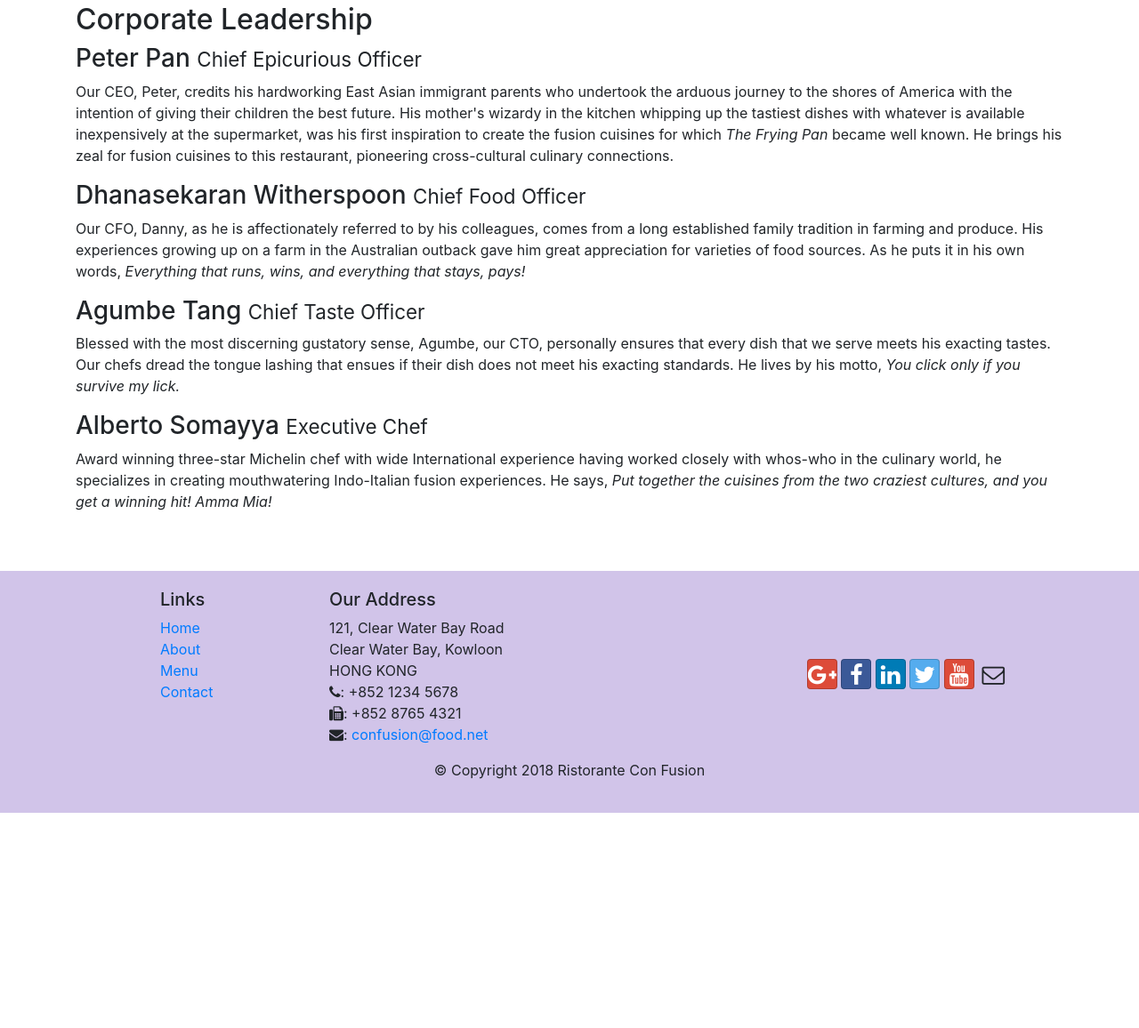
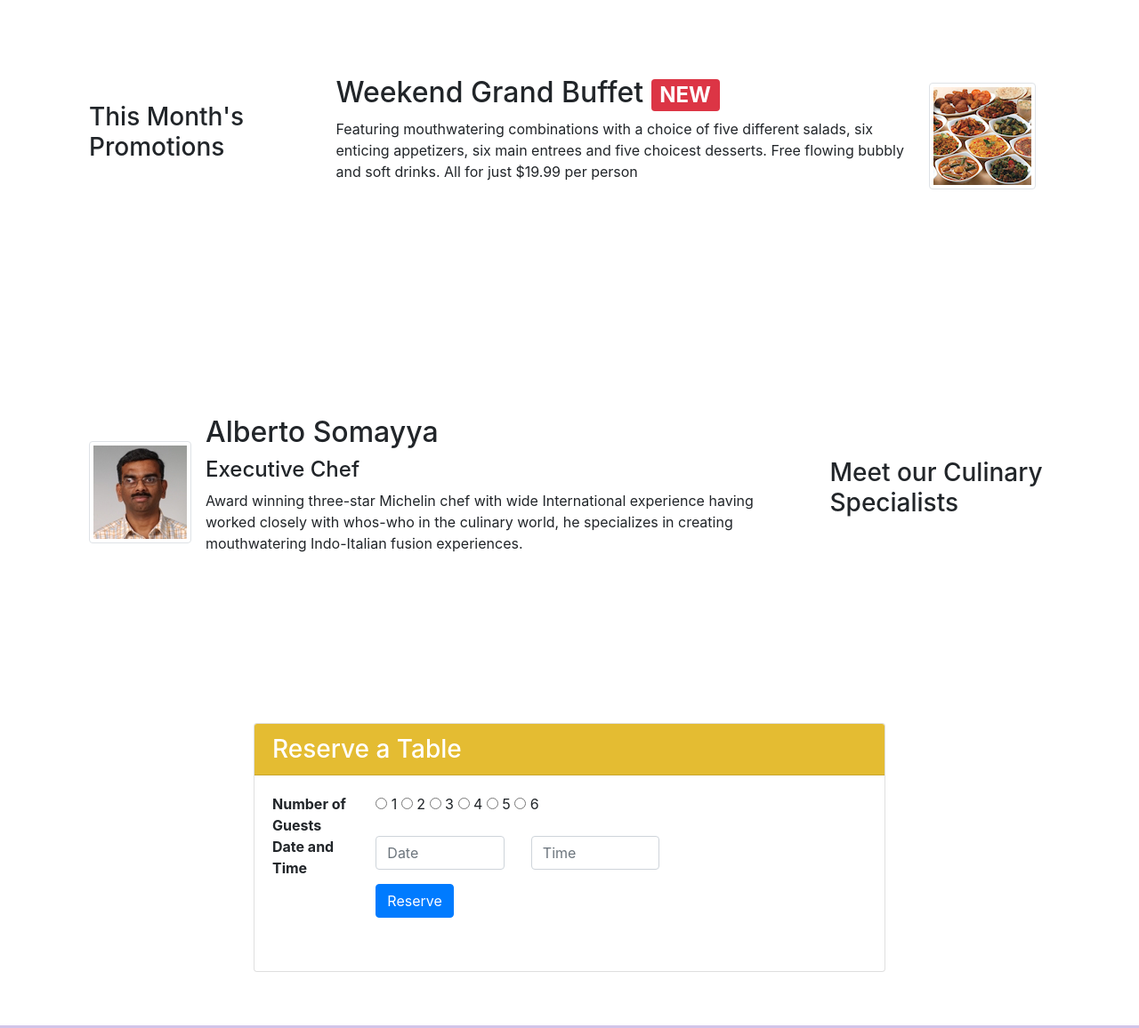
Before and after one commit to jnorbi99/Bootstrap, a website: page index.html in a window 1280 px wide. Shown: the part 781-1937 px from the top of the page at 89% size. Before the commit the page ends 1695 px from the top, so only its background shows below. Drawn offline with nearby package versions, Linux system fonts and the light colour scheme.

Commit message:
Assignment 2

```diff
--- a/css/style.css
+++ b/css/style.css
@@ -36,3 +36,11 @@ body {
 .navbar-dark {
     background-color: #512DA8;
 }
+
+.formbg {
+    background-color: #e4bc32;
+}
+
+.btn1 {
+    color: black;
+}
--- a/index.html
+++ b/index.html
@@ -44,6 +44,11 @@
                 <div class="col-12 col-sm align-self-center">
                     <img src="img/logo.png" class="img-fluid">
                 </div>
+                <div class="col-12 col-sm-3 align-self-center btn1 btn-sm">
+                    <button type="button" class="btn text-black">
+                        <a href="#restab" class="btn btn-warning btn1 btn-sm" role="button">Reserve Table</a>
+                    </button>
+                </div>
             </div>
         </div>
     </header>
@@ -57,34 +62,98 @@
                 <div class="media">
                     <img class="d-flex mr-3 img-thumbnail align-self-center" src="img/uthappizza.png" alt="utahpizza">
                     <div class="media-body">
-                        <h2 class="mt-0">UthaPizza <span class="badge badge-danger">Hot</span> <span class="badge-pill badge-secondary">$4.99</span></h2>
+                        <h2 class="mt-0">UthaPizza <span class="badge badge-danger">HOT</span> <span class="badge-pill badge-secondary">$4.99</span></h2>
                         <p class="d-none d-sm-block">A unique combination od infian Uthappam (pancake) and italian Pizza, topped with Carignola olives, ripe vine cherry tomatos, Vidalia onion, Guntur chillies and Buffalo Paneer.</p>
                     </div>
                 </div>
             </div>
         </div>
 
-        <div class="row row-content">
-            <div>
-                <h2>Corporate Leadership</h2>
-                <h3>Peter Pan <small>Chief Epicurious Officer</small></h3>
-                <div class="d-none d-sm-block">
-                    <p>Our CEO, Peter, credits his hardworking East Asian immigrant parents who undertook the arduous journey to the shores of America with the intention of giving their children the best future. His mother's wizardy in the kitchen whipping up the tastiest dishes with whatever is available inexpensively at the supermarket, was his first inspiration to create the fusion cuisines for which <em>The Frying Pan</em> became well known. He brings his zeal for fusion cuisines to this restaurant, pioneering cross-cultural culinary connections.</p>
-                </div>
-                <h3>Dhanasekaran Witherspoon <small>Chief Food Officer</small></h3>
-                <div class="d-none d-sm-block">
-                    <p>Our CFO, Danny, as he is affectionately referred to by his colleagues, comes from a long established family tradition in farming and produce. His experiences growing up on a farm in the Australian outback gave him great appreciation for varieties of food sources. As he puts it in his own words, <em>Everything that runs, wins, and everything that stays, pays!</em></p>
-                </div>
-                <h3>Agumbe Tang <small>Chief Taste Officer</small></h3>
-                <div class="d-none d-sm-block">
-                    <p>Blessed with the most discerning gustatory sense, Agumbe, our CTO, personally ensures that every dish that we serve meets his exacting tastes. Our chefs dread the tongue lashing that ensues if their dish does not meet his exacting standards. He lives by his motto, <em>You click only if you survive my lick.</em></p>
-                </div>
-                <h3>Alberto Somayya <small>Executive Chef</small></h3>
-                <div class="d-none d-sm-block">
-                    <p>Award winning three-star Michelin chef with wide International experience having worked closely with whos-who in the culinary world, he specializes in creating mouthwatering Indo-Italian fusion experiences. He says, <em>Put together the cuisines from the two craziest cultures, and you get a winning hit! Amma Mia!</em></p>
+        <div class="row row-content align-items-center">
+            <div class="col-12 col-sm-4 col-md-3">
+                <h3>This Month's Promotions</h3>
+            </div>
+            <div class="col col-sm col-md">
+                <div class="media">
+                    <div class="media-body">
+                        <h2 class="mt-0">Weekend Grand Buffet <span class="badge badge-danger">NEW</span></h2>
+                        <p>Featuring mouthwatering combinations with a choice of five different salads, six enticing appetizers, six main entrees and five choicest desserts. Free flowing bubbly and soft drinks. All for just $19.99 per person </p>
+                    </div>
+                    <img class="d-flex mr-3 img-thumbnail align-self-center" src="img/buffet.png" alt="utahpizza">
                 </div>
             </div>
-       </div>
+        </div>
+
+        <div class="row row-content align-items-center">
+            <div class="col-12 col-sm-4 order-sm-last col-md-3">
+                <h3>Meet our Culinary Specialists</h3>
+            </div>
+            <div class="col col-sm order-sm-first col-md">
+                <div class="media">
+                    <img class="d-flex mr-3 img-thumbnail align-self-center" src="img/alberto.png" alt="alberto">
+                    <div class="media-body">
+                        <h2 class="mt-0">Alberto Somayya</h2>
+                        <h4>Executive Chef</h4>
+                        <p>Award winning three-star Michelin chef with wide International experience having worked closely with whos-who in the culinary world, he specializes in creating mouthwatering Indo-Italian fusion experiences. </p>
+                    </div>
+                </div>
+            </div>
+        </div>
+
+        <form id="restab">
+        <div class="row row-content">
+            <div class="col-2"></div>
+            <div class="col-12 order-sm-last col-sm-8 align-self-center">
+                <div class="card">
+                    <h3 class="card-header formbg text-white">Reserve a Table</h3>
+                    <div class="card-body">
+                        <dl class="row">
+                            <dt class="col-2">Number of Guests</dt>
+                            <div class="col-9 form-group">
+                                <input type="radio" id="1" name="gender" value="1">
+                                <label for="1">1</label>
+                                <input type="radio" id="2" name="gender" value="2">
+                                <label for="2">2</label>
+                                <input type="radio" id="3" name="gender" value="3">
+                                <label for="3">3</label>
+                                <input type="radio" id="4" name="gender" value="4">
+                                <label for="4">4</label>
+                                <input type="radio" id="5" name="gender" value="5">
+                                <label for="5">5</label>
+                                <input type="radio" id="6" name="gender" value="6">
+                                <label for="6">6</label>
+
+                            </div>
+                            <dt class="col-2">Date and Time</dt>
+                            <dd class="col-6">
+                                <div class="form-group row">
+                                        <div class="col-12 col-md-6">
+                                        <input type="text" class="form-control" name="areacode" id="firstname"
+                                            placeholder="Date">
+                                    </div>
+                                    <div class="col-12 col-md-6">
+                                        <input type="tel" class="form-control" name="telnum" id="firstname"
+                                            placeholder="Time">
+                                    </div>
+                                </div>
+                                <div class="form-group row">
+                                    <div class="offset-md col-md-6">
+                                        <button type="submit" class="btn btn-primary">
+                                            Reserve
+                                        </button>
+                                    </div>
+                                </div>
+                            </dd>
+
+
+
+
+                        </dl>
+                    </div>
+                </div>
+            </div>
+        </div>
+    </form>
 
     </div>
 
@@ -97,7 +166,7 @@
                         <li><a href="#">Home</a></li>
                         <li><a href="./aboutus.html">About</a></li>
                         <li><a href="#">Menu</a></li>
-                        <li><a href="#">Contact</a></li>
+                        <li><a href="./contactus.html">Contact</a></li>
                     </ul>
                 </div>
                 <div class="col-7 col-sm-5">
```
